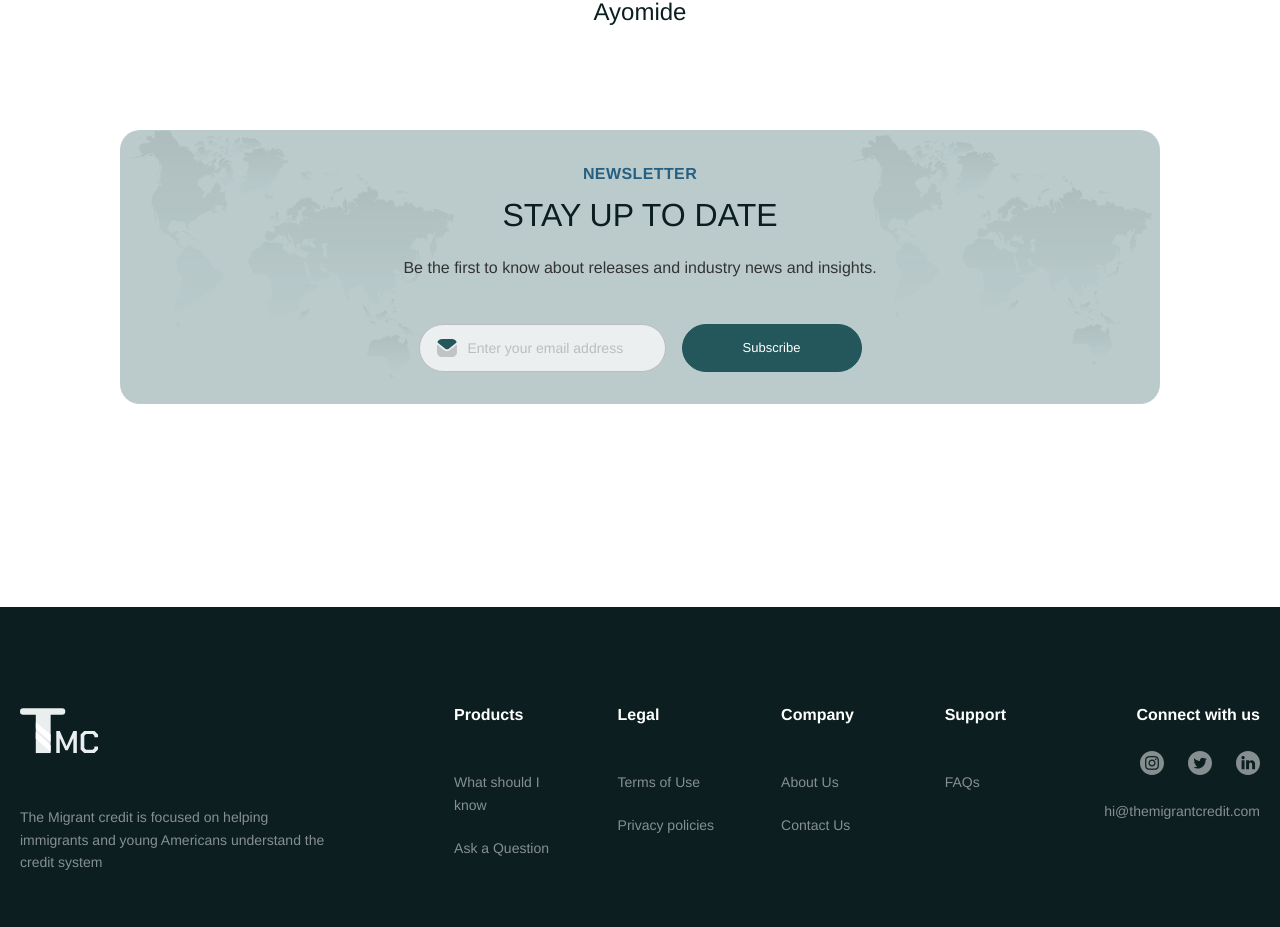
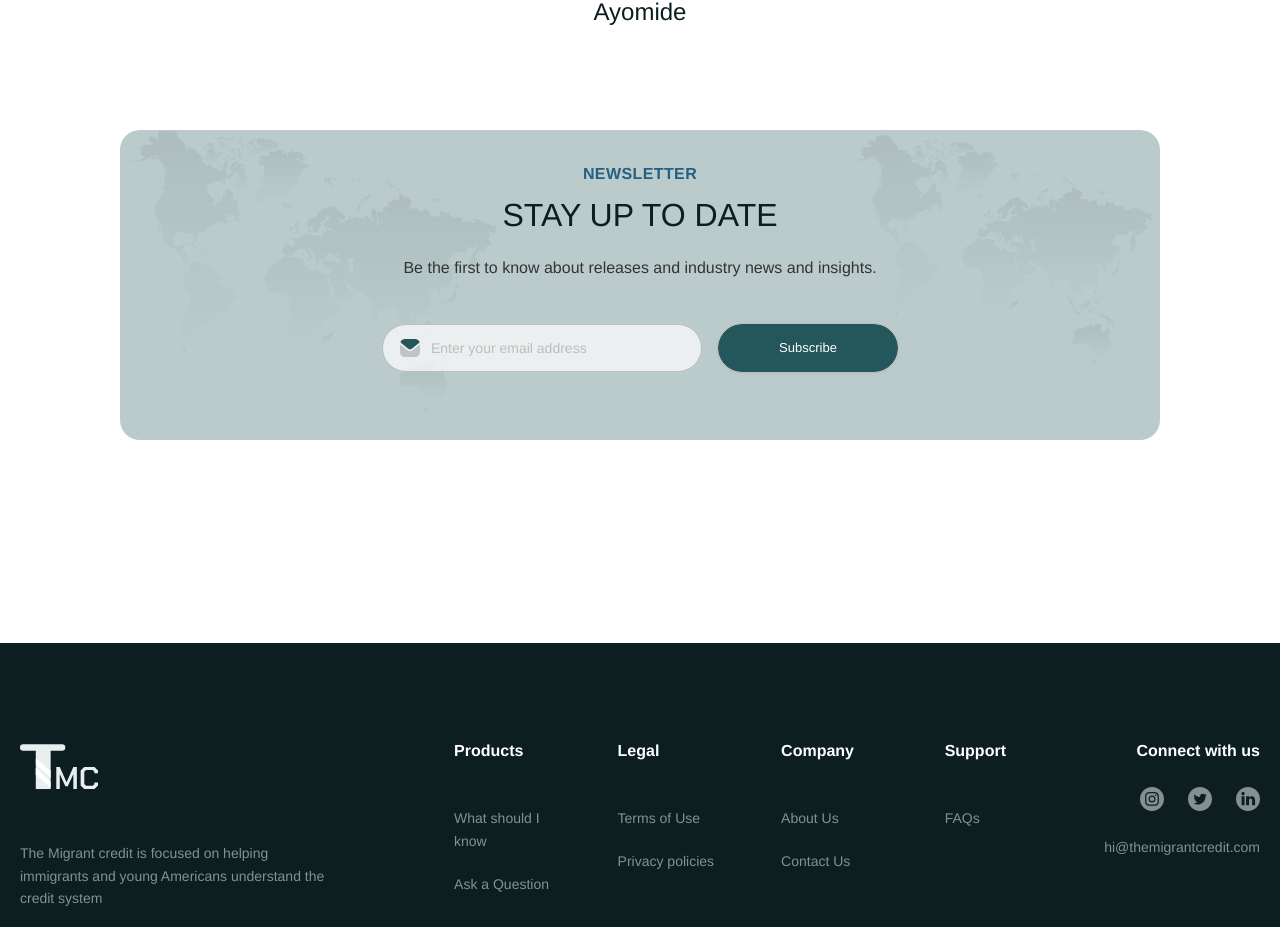
Before and after one commit to PProvidence/Migrant-Credit-Assessment, a Next.js app: page / in a window 1280 px wide. Shown: the part 3235-4162 px from the top of the page. Built offline with nearby package versions, Linux system fonts and the light colour scheme.

Commit message:
ui: add loading and success states for newsletter form

```diff
--- a/src/components/sections/Newsletter.tsx
+++ b/src/components/sections/Newsletter.tsx
@@ -1,48 +1,72 @@
+'use client';
+
+import { useActionState } from "react";
 import Image from "next/image";
+import { CheckCircle2, AlertCircle } from "lucide-react";
 import { Input } from "@/components/ui/Input";
 import Button from "../ui/Button";
+import { subscribeToNewsletter } from "@/actions/newsletter";
 import { cn } from "@/lib/utils";
-import { section } from "framer-motion/m";
+import { motion } from "framer-motion";
+
+// Initial state must match NewsletterState type
+const initialState = {
+  success: false,
+  message: "",
+  errors: {},
+};
+
 
 export default function Newsletter() {
+  const [state, formAction, isPending] = useActionState(subscribeToNewsletter, initialState);
+
   return (
-    <section className="pb-36.25 sm:px-4 flex w-full justify-center">
-      <div className="relative w-full max-w-[1040px] h--[259px] px-3 py-8 bg-green-light-active rounded-[20px] overflow-hidden flex flex-col items-center justify-center text-center">
+    <motion.section
+      initial={{ opacity: 0, y: 20 }}
+      whileInView={{ opacity: 1, y: 0 }}
+      viewport={{ once: true }}
+      transition={{ duration: 0.5 }}
+      className="pb-36.25 sm:px-4 flex w-full justify-center">
+      <div className="relative w-full max-w-260  px-3 py-8 bg-green-light-active rounded-[20px] overflow-hidden flex flex-col items-center justify-center text-center">
 
         {/* --- Background Maps (Absolute Positioned) --- */}
-        <div className="absolute top-0 left-[9px] w-full h-full opacity-40 pointer-events-none select-none">
+        <div className="absolute top-0 left-2.25 w-full h-full opacity-40 pointer-events-none select-none">
           <Image src="/images/newsMap-left.svg" alt="" fill className="object-contain object-left-top" />
         </div>
-
-        <div className="absolute top-[5px] right-[8px] w-[300px] h-full opacity-40 pointer-events-none select-none">
+        <div className="absolute top-1.25 right-2 w-75 h-full opacity-40 pointer-events-none select-none">
           <Image src="/images/newsMap-right.svg" alt="" fill className="object-contain object-right-top" />
         </div>
 
-        {/* --- Content Content (Relative z-10) --- */}
-        <div className="relative z-10 flex flex-col items-center">
+        {/* --- Content Container (Relative z-10) --- */}
+        <div className="relative w-full z-10 flex flex-col items-center">
           {/* Label */}
-          <h4 className="text-tmc-blue text-base font-bold font-uppercase tracking-wide mb-2">
+          <h4 className="text-tmc-blue text-base font-bold uppercase tracking-wide mb-2">
             NEWSLETTER
           </h4>
-
           {/* Title */}
           <h2 className="text-green-darker text-2xl lg:text-[32px] font-medium mb-4">
             STAY UP TO DATE
           </h2>
-
           {/* Description */}
           <p className="text-gray-1 text-base font-normal leading-8 mb-10">
             Be the first to know about releases and industry news and insights.
           </p>
 
           {/* Form Container */}
-          <form className="w-full px-4 max--w-[547px] relative flex flex-col items-center sm:flex-row gap-4">
+          <form action={formAction} className="w-full px-4 max-w-137 relative flex flex-col items-center gap-2">
+            <div className="relative w-full flex flex-col sm:flex-row items-center gap-4">
               {/* Reusable Input Component */}
-            <div className="flex-1">
+              <div className="flex-1 w-full">
                 <Input
                   placeholder="Enter your email address"
                   type="email"
-                className="bg-white/70 border-gray-4 text-gray-1 placeholder:text-[#BDBDBD] h-12"
+                  name="email"
+                  error={!!state.errors?.email?.[0]}
+                  disabled={isPending || state.success}
+                  className={cn(
+                    "bg-white/70 border-gray-4 text-gray-1 placeholder:text-[#BDBDBD] h-12 w-full",
+                    state.success && "bg-green-light/50 ring-1 ring-green-normal border-green-normal text-green-darker placeholder:text-green-darker"
+                  )}
                   startIcon={
                     <Image
                       src="/icons/Message.svg"
@@ -56,12 +80,55 @@ export default function Newsletter() {
               </div>
 
               {/* Subscribe Button */}
-            <Button variant="primary" width="md">
-              Subscribe
+              <Button variant="primary" width="md"
+                type="submit"
+                loading={isPending}
+                loadingText="Subscribing..."
+                disabled={isPending || state.success}
+                className={cn("outline-[0.5px] outline-offset-[-0.5px] shadow-sm",
+                  state.success
+                    ? "outline-green-normal hover:outline-green-normal active:outline-green-normal shadow-green-normal/30 cursor-default"
+                    : "outline-gray-4 hover:outline-gray-5 active:outline-gray-6 shadow-gray-400/30",
+                )}
+              >
+                {state.success ? (
+                  <span className="flex items-center gap-2">
+                    <CheckCircle2 className="w-4 h-4 text-white" />
+                    Subscribed!
+                  </span>
+                ) : (
+                  "Subscribe"
+                )}
               </Button>
+            </div>
+            {/* Status Message */}
+            <div className="min-h-[24px] text-left pl-4 mt-1 transition-all duration-300">
+              {/* 1. Validation Error (Client-side Zod check) */}
+              {state?.errors?.email && (
+                <p className="flex items-center text-red-600 text-sm font-medium animate-in slide-in-from-top-1 fade-in">
+                  <AlertCircle className="w-3 h-3 mr-1.5" />
+                  {state.errors.email[0]}
+                </p>
+              )}
+
+              {/* 2. Server Error (e.g. "Duplicate Email") */}
+              {state?.message && !state.success && !state.errors?.email && (
+                <p className="flex items-center text-red-600 text-sm font-medium animate-in slide-in-from-top-1 fade-in">
+                  <AlertCircle className="w-3 h-3 mr-1.5" />
+                  {state.message}
+                </p>
+              )}
+
+              {/* 3. Success Message */}
+              {state?.success && (
+                <p className="flex items-center text-green-700 text-sm font-medium animate-in slide-in-from-top-1 fade-in">
+                  {state.message}
+                </p>
+              )}
+            </div>
           </form>
         </div>
       </div>
-    </section>
+    </motion.section>
   );
 }
```
Lines whose indentation alone changed are shown as unchanged.
